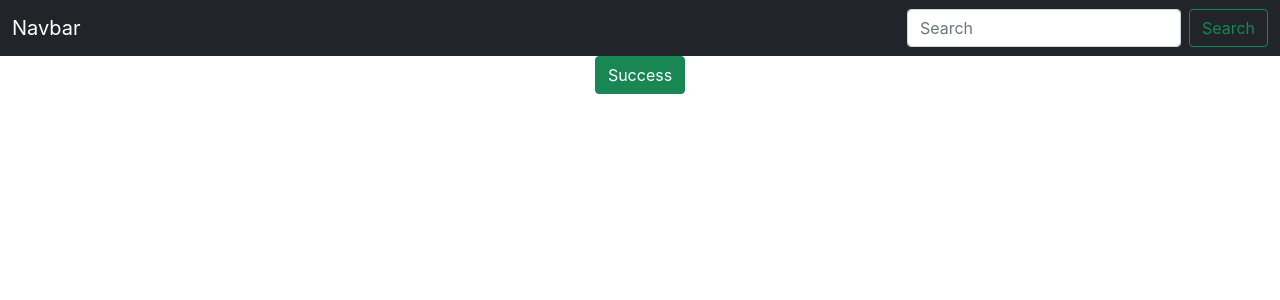
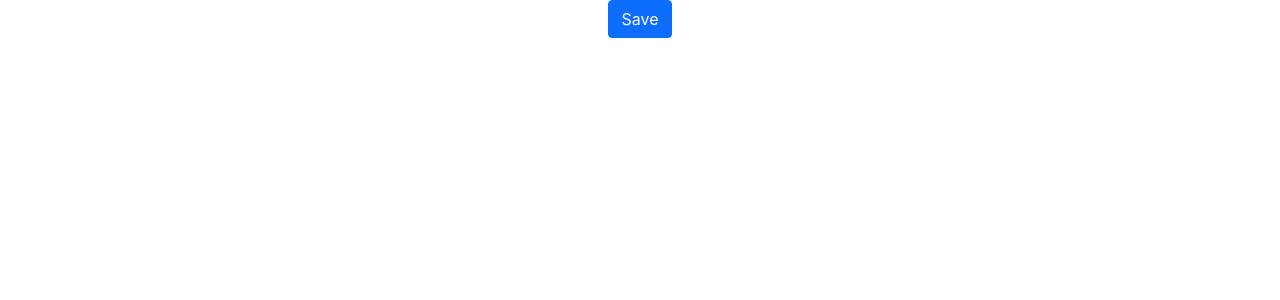
Before and after one commit to danyentezari/astrolabs-frontend-2020, a React (Create React App) app: page / in a window 1280 px wide. Shown: the top 300 px of the page. Built offline with nearby package versions, Linux system fonts and the light colour scheme.

Commit message:
Using props.children for Button.

```diff
--- a/src/App.js
+++ b/src/App.js
@@ -1,6 +1,5 @@
 import logo from './logo.svg';
 import './App.css';
-
 
 function NavBar() {
   return (
@@ -19,19 +18,24 @@ function NavBar() {
   )
 }
 
-function Button() {
+
+function Button(prop) {
   return(
-    <button type="button" className="btn btn-success">Success</button>
+  <button type="button" className="btn btn-primary">{prop.children}</button>
   )
 }
 
 function App() {
   return (
     <div className="App">
-      <NavBar />
-      <Button />
+
+      <Button>Save</Button>
+
     </div>
   );
 }
 
+
+
+
 export default App;
```
